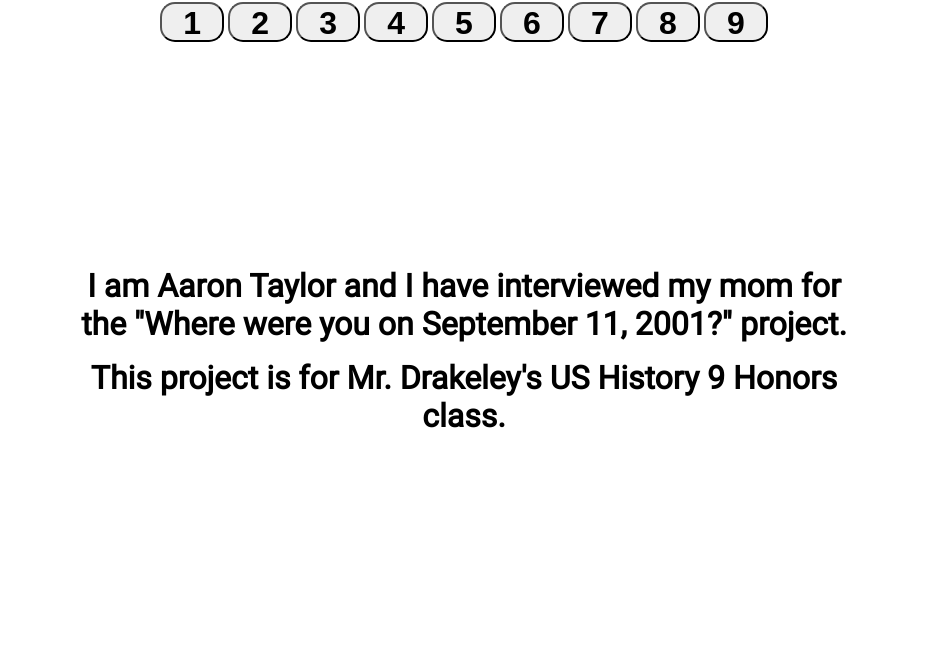
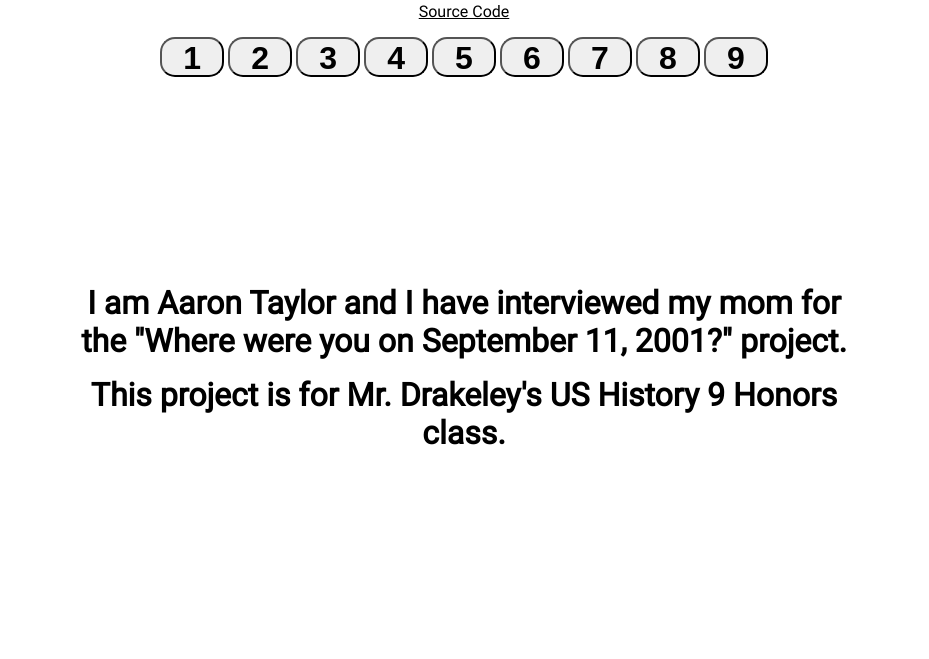
Before and after one commit to act1313/911project, a plain HTML site: page index.html in a window 1280 px wide. Shown: the part 141-800 px from the top of the page, without its empty margins (176-1105 px from the left). Drawn offline with Linux system fonts and the light colour scheme.

Commit message:
added source code

```diff
--- a/index.html
+++ b/index.html
@@ -13,6 +13,7 @@
             <div class="top">
                 <h1 class="title">Where were you on September 11, 2001?</h1>
                 <h1 class="under">Click on the numbers to get the corresponding question</h1>
+                <a href="https://github.com/act1313/911project">Source Code</a>
                 <div class="buttons">
                     <button type="button" class="button" id="1" onclick="click1();">
                         1
--- a/styles.css
+++ b/styles.css
@@ -70,3 +70,8 @@ time, mark, audio, video {
 .question {
     margin-bottom: 2vh;
 }
+
+a {
+    margin-bottom: 2vh;
+    color: black;
+}
```
